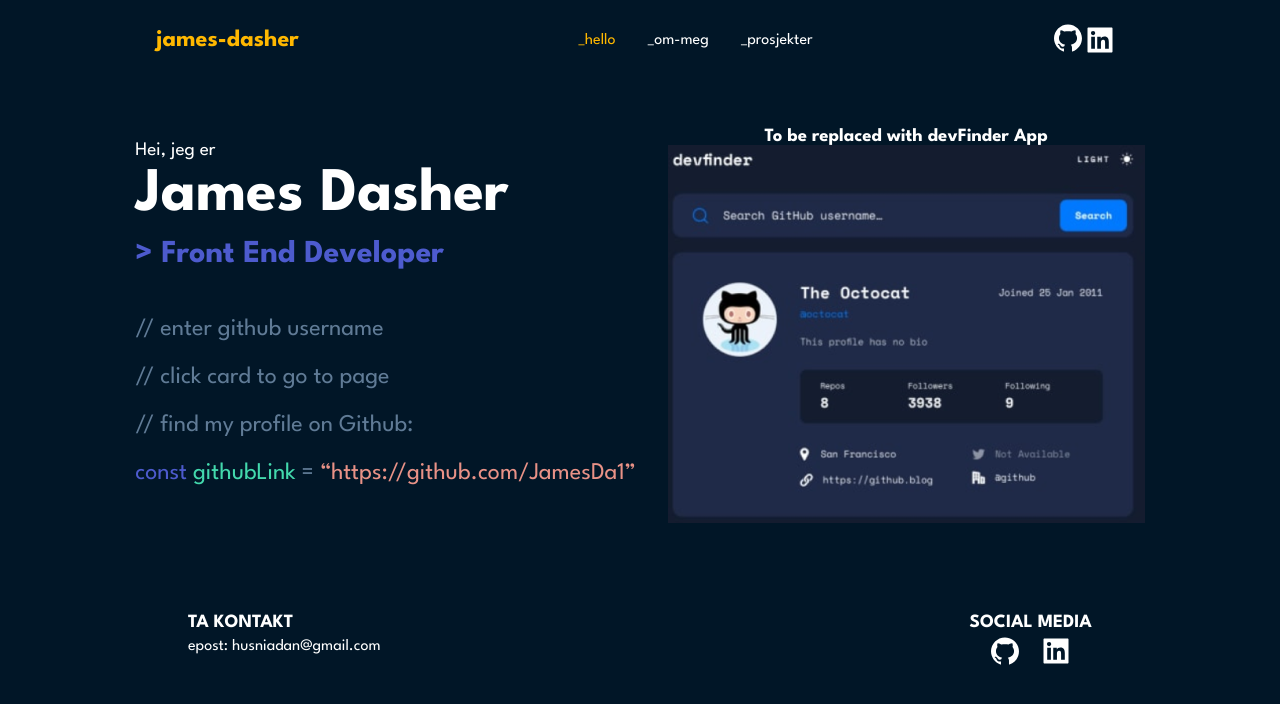
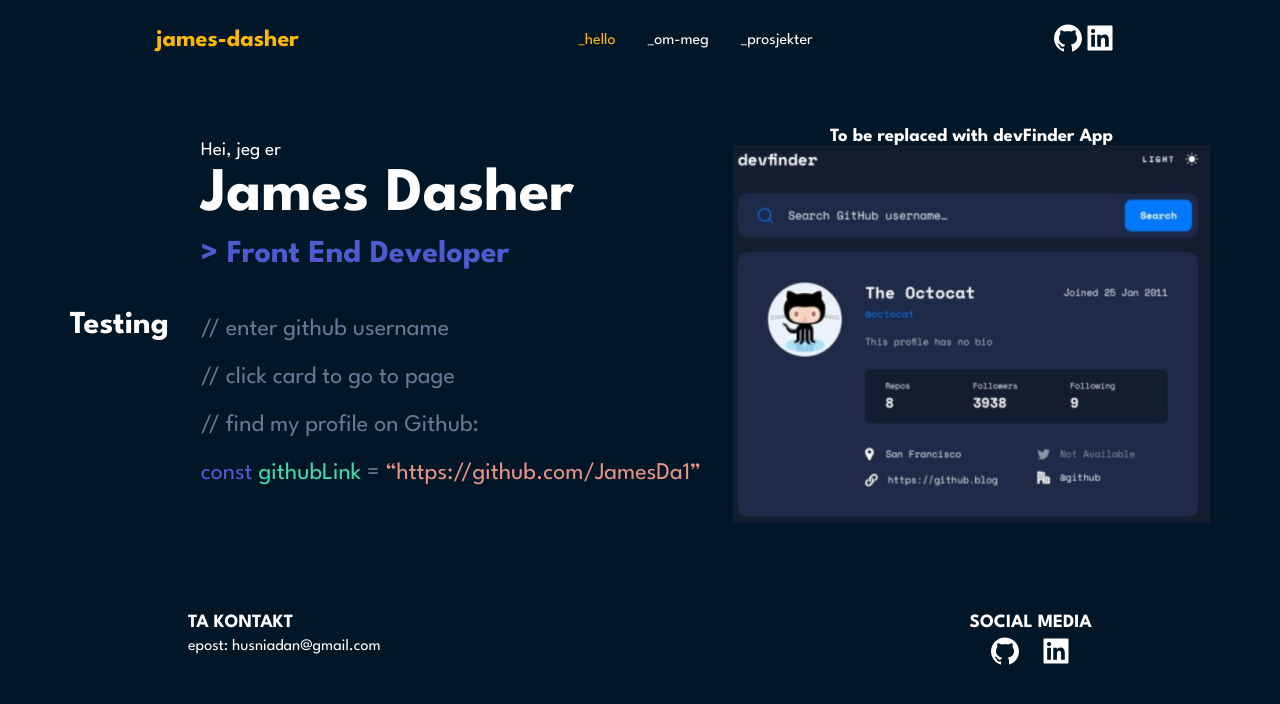
Before and after one commit to JamesDa1/portfolio, a React (Create React App) app: page / in a window 1280 px wide. Shown: the top 704 px of the page. Built offline with nearby package versions, Linux system fonts and the light colour scheme.

Commit message:
testing autodeployment

```diff
--- a/src/components/Navbar/index.js
+++ b/src/components/Navbar/index.js
@@ -24,7 +24,13 @@
           >
             <AiFillGithub style={{ fontSize: "2rem" }} />
           </a>
-          <AiFillLinkedin style={{ fontSize: "2rem" }} />
+          <a
+            href="https://www.linkedin.com/in/james-dasher-b331ab249"
+            target="_blank"
+            rel="noreferrer"
+          >
+            <AiFillLinkedin style={{ fontSize: "2rem" }} />
+          </a>
         </NavBtn>
       </Nav>
     </div>
--- a/src/pages/index.js
+++ b/src/pages/index.js
@@ -6,6 +6,7 @@
   return (
     <main>
       <div className="homeContainer">
+        <h1>Testing</h1>
         <div className="heroText">
           <div className="header">
             <p className="heroGreeting">Hei, jeg er</p>
```
